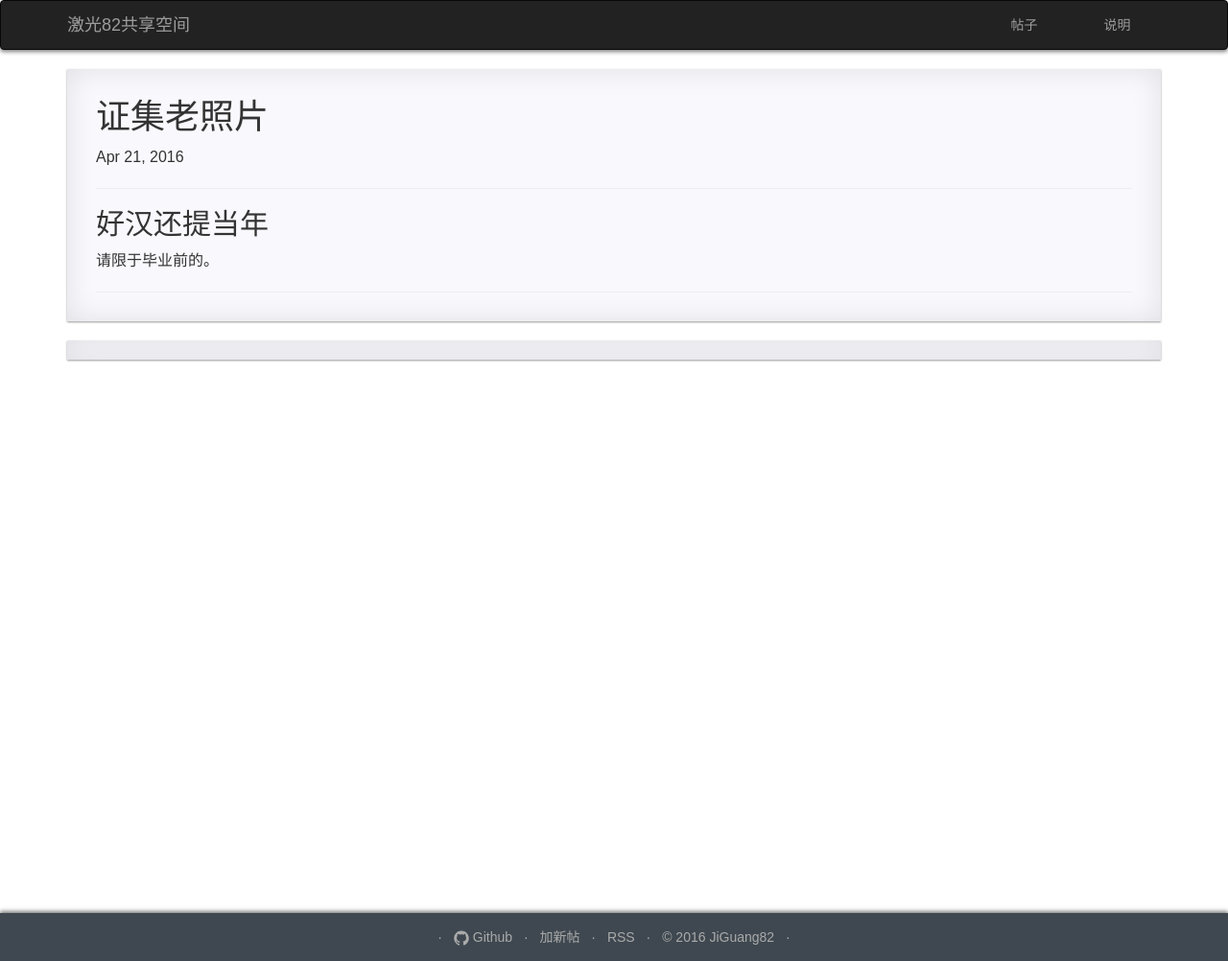
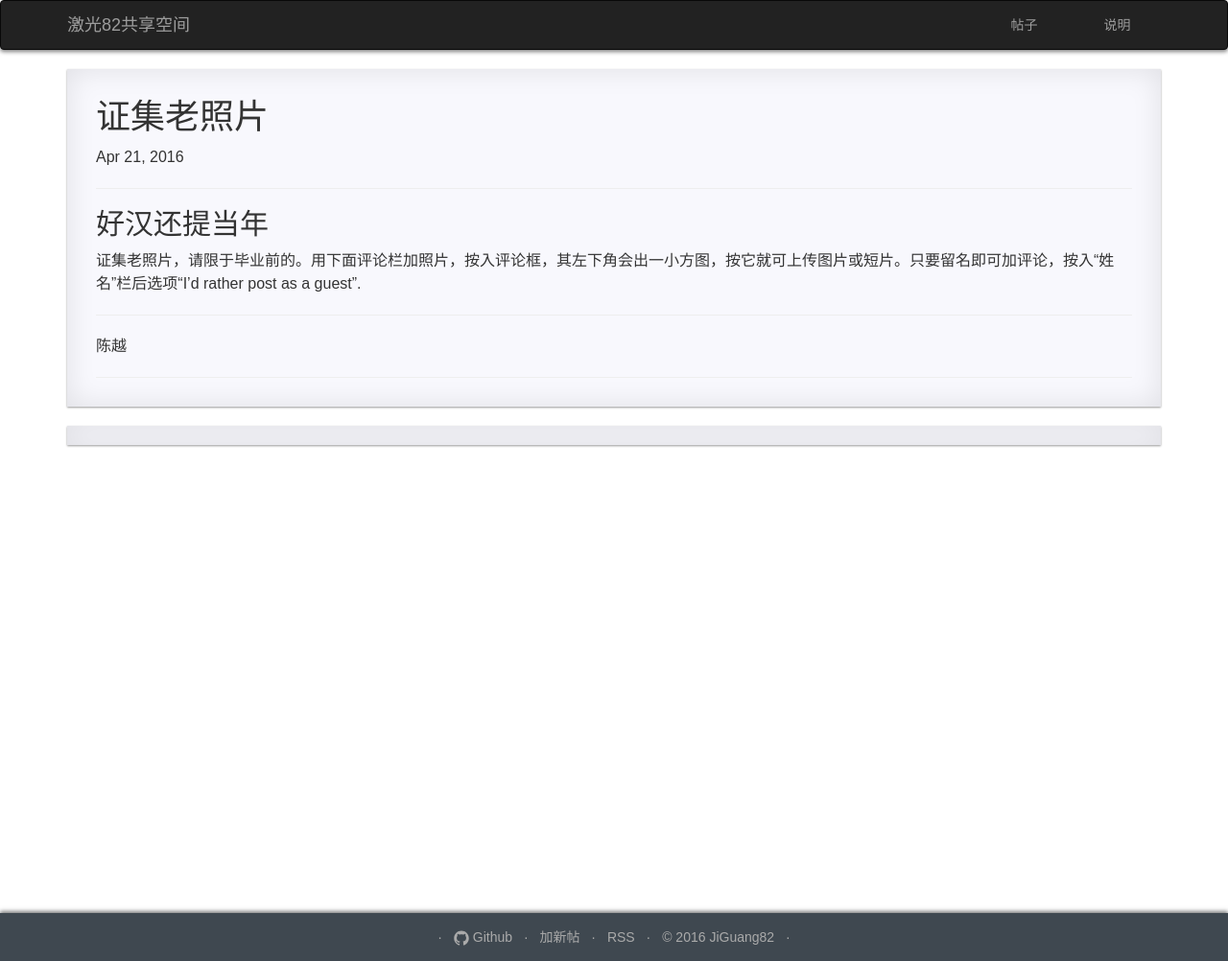
Before and after one commit to jiguang82/jiguang82, a Jekyll site: the page built from _posts/2016-4-21-证集老照片.md, in a window 1280 px wide. Shown: the whole page at 96% size. Built offline with Jekyll 4.4.1, drawn with Linux system fonts in a browser that asks for light colours; comment, search, counter and statistics services are not loaded.

Commit message:
Update 2016-4-21-证集老照片.md

```diff
--- a/_posts/2016-4-21-证集老照片.md
+++ b/_posts/2016-4-21-证集老照片.md
@@ -4,4 +4,8 @@ comments: true
 categories: 回首玉泉
 ---
 ## 好汉还提当年
-请限于毕业前的。
+
+证集老照片，请限于毕业前的。用下面评论栏加照片，按入评论框，其左下角会出一小方图，按它就可上传图片或短片。只要留名即可加评论，按入“姓名”栏后选项“I'd rather post as a guest".
+
+---
+陈越
```
